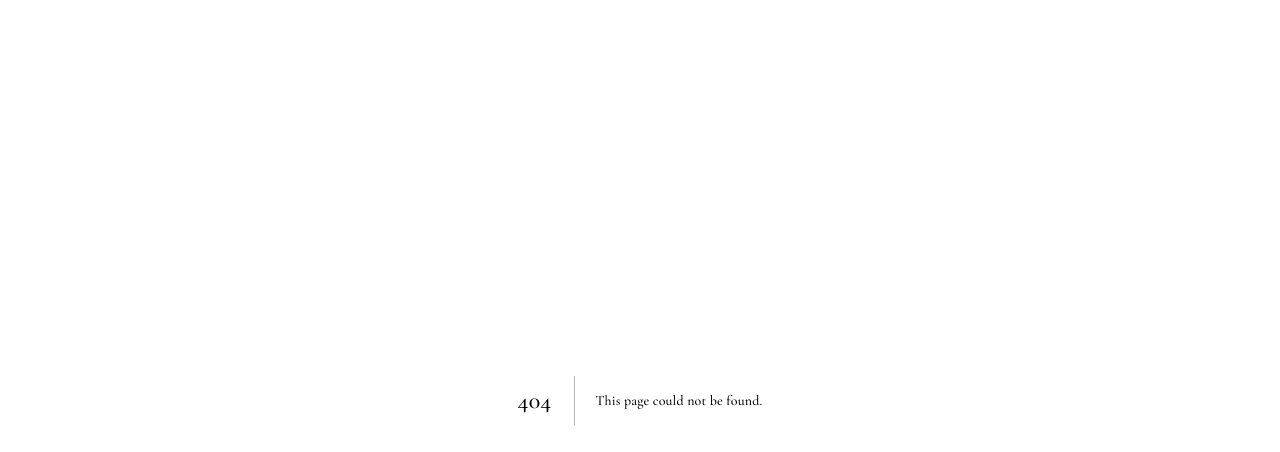
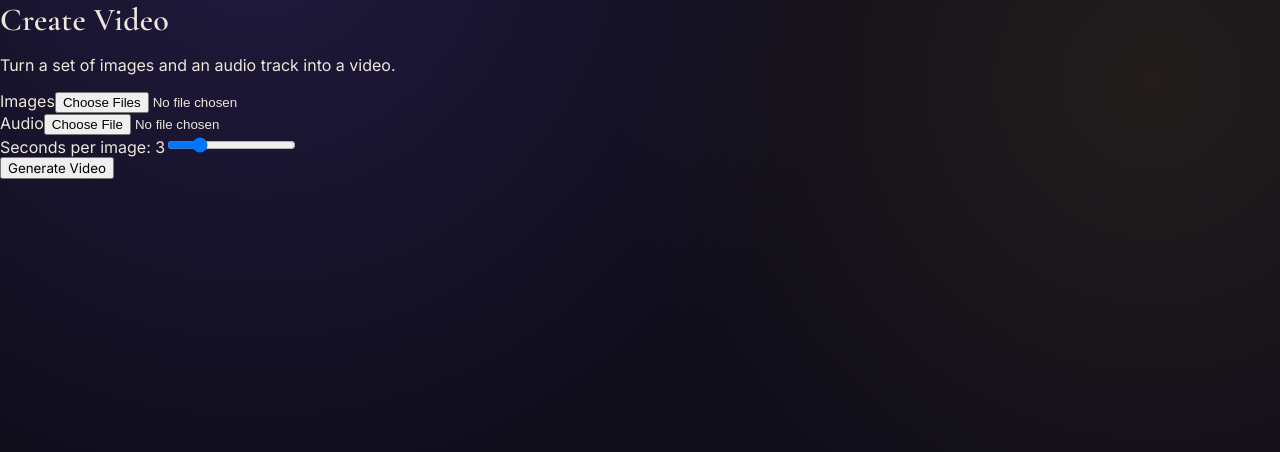
Before and after one commit to joelbanks301-byte/kingdom-ai, a Next.js app: page /create-video in a window 1280 px wide. Before the commit this address had no page. Shown: the top 452 px of the page. Built offline with nearby package versions, Linux system fonts and the light colour scheme.

Commit message:
Create page.tsx

```diff
--- /dev/null
+++ b/app/create-video/page.tsx
@@ -0,0 +1,119 @@
+"use client";
+
+import { useState } from "react";
+import { createVideoFromImages } from "@/lib/ffmpeg";
+
+export default function CreateVideoPage() {
+  const [images, setImages] = useState<File[]>([]);
+  const [audio, setAudio] = useState<File | null>(null);
+  const [secondsPerImage, setSecondsPerImage] = useState(3);
+  const [progress, setProgress] = useState(0);
+  const [isProcessing, setIsProcessing] = useState(false);
+  const [videoUrl, setVideoUrl] = useState<string | null>(null);
+  const [error, setError] = useState<string | null>(null);
+
+  async function handleGenerate() {
+    if (images.length === 0 || !audio) {
+      setError("Please select at least one image and an audio file.");
+      return;
+    }
+
+    setError(null);
+    setIsProcessing(true);
+    setProgress(0);
+    setVideoUrl(null);
+
+    try {
+      const blob = await createVideoFromImages(
+        images,
+        audio,
+        secondsPerImage,
+        (ratio) => setProgress(ratio)
+      );
+      setVideoUrl(URL.createObjectURL(blob));
+    } catch (err) {
+      console.error(err);
+      setError("Something went wrong while creating the video.");
+    } finally {
+      setIsProcessing(false);
+    }
+  }
+
+  return (
+    <div className="max-w-xl mx-auto p-6 space-y-6">
+      <h1 className="text-2xl font-bold">Create Video</h1>
+      <p className="text-sm text-gray-500">
+        Turn a set of images and an audio track into a video.
+      </p>
+
+      <div className="space-y-2">
+        <label className="block text-sm font-medium">Images</label>
+        <input
+          type="file"
+          accept="image/*"
+          multiple
+          onChange={(e) => setImages(Array.from(e.target.files ?? []))}
+        />
+        {images.length > 0 && (
+          <p className="text-xs text-gray-500">{images.length} image(s) selected</p>
+        )}
+      </div>
+
+      <div className="space-y-2">
+        <label className="block text-sm font-medium">Audio</label>
+        <input
+          type="file"
+          accept="audio/*"
+          onChange={(e) => setAudio(e.target.files?.[0] ?? null)}
+        />
+        {audio && <p className="text-xs text-gray-500">{audio.name}</p>}
+      </div>
+
+      <div className="space-y-2">
+        <label className="block text-sm font-medium">
+          Seconds per image: {secondsPerImage}
+        </label>
+        <input
+          type="range"
+          min={1}
+          max={10}
+          value={secondsPerImage}
+          onChange={(e) => setSecondsPerImage(Number(e.target.value))}
+          className="w-full"
+        />
+      </div>
+
+      <button
+        onClick={handleGenerate}
+        disabled={isProcessing}
+        className="w-full bg-black text-white rounded-lg py-2 font-medium disabled:opacity-50"
+      >
+        {isProcessing ? "Processing..." : "Generate Video"}
+      </button>
+
+      {isProcessing && (
+        <div className="w-full bg-gray-200 rounded-full h-2">
+          <div
+            className="bg-black h-2 rounded-full transition-all"
+            style={{ width: `${Math.round(progress * 100)}%` }}
+          />
+        </div>
+      )}
+
+      {error && <p className="text-sm text-red-500">{error}</p>}
+
+      {videoUrl && (
+        <div className="space-y-2">
+          <video src={videoUrl} controls className="w-full rounded-lg" />
+          <a
+            href={videoUrl}
+            download="kingdom-ai-video.mp4"
+            className="block text-center bg-gray-100 rounded-lg py-2 font-medium"
+          >
+            Download Video
+          </a>
+        </div>
+      )}
+    </div>
+  );
+}
```
